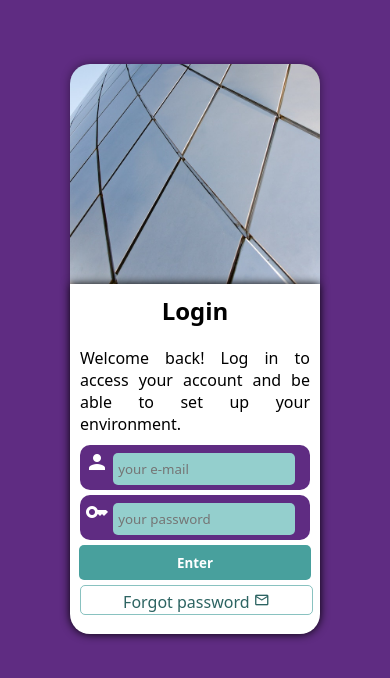
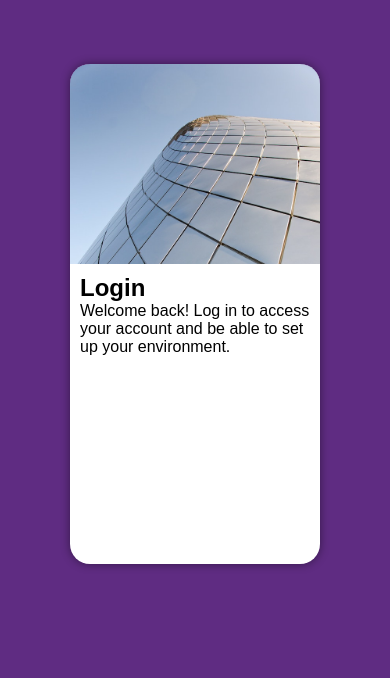
Before and after one commit to SilasFas/Login-screen, a plain HTML site: page index.html in a window 390 px wide. Shown: the part 108-786 px from the top of the page. Drawn offline with Linux system fonts and the light colour scheme.

Commit message:
UI interface mobile first

```diff
--- a/index.html
+++ b/index.html
@@ -15,28 +15,18 @@
 
 <body>
     <main>
-        <section class="image">
-            <!--The photo is being set by using css-->
-        </section>
-        <section class="login">
-            <h1>Login</h1>
-            <p>Welcome back! Log in to access your account and be able to set up your environment.</p>
-            <form action="form.php" method="post">
-                <p id="user">
-                    <span class="material-icons" id="icon">person</span>
-                    <input type="email" name="email" id="inside" placeholder="your e-mail" required>
-                </p>
-                <p id="user">
-                    <span class="material-icons" id="icon">key</span>
-                    <input type="password" name="" id="inside" placeholder="your password" required minlength="8">
-                </p>
-                <input type="submit" value="Enter" id="enter">
-                <p id="link_p">
-                    <a href="#" id="link">Forgot password
-                        <span class="material-icons" id="mail_icon">mail_outline</span>
-                    </a>
-                </p>
-            </form>
+        <section id="login">
+            <div id="image">
+                <!--Image inserted by using CSS-->
+            </div>
+
+            <div id="form">
+                <h1>Login</h1>
+                <p>Welcome back! Log in to access your account and be able to set up your environment.</p>
+                <form action="form.php" method="post">
+
+                </form>
+            </div>
         </section>
     </main>
 </body>
--- a/style/mobile_first.css
+++ b/style/mobile_first.css
@@ -7,139 +7,50 @@ color: #5F2C82
 #94CFCD
 */
 
-
 * {
+    font-family: Arial, Helvetica, sans-serif;
+    padding: 0px;
     margin: 0px;
-    padding: 0px;
-    font-family: system-ui, -apple-system, BlinkMacSystemFont, 'Segoe UI', Roboto, Oxygen, Ubuntu, Cantarell, 'Open Sans', 'Helvetica Neue', sans-serif;
-
-    /*box-sizing: border-box;*/
+    box-sizing: border-box;
 }
 
-body {
+body,
+html {
+    background-color: #5F2C82;
+    height: 100vh;
     width: 100vw;
-    height: 100vh;
-    position: relative;
-
-    background-color: #5F2C82;
-
 }
 
 main {
+    position: relative;
+
+    height: 100vh;
+    width: 100vw;
+}
+
+#login {
+    background-color: white;
+    width: 250px;
+    height: 500px;
+    border-radius: 20px;
+    overflow: hidden;
     position: absolute;
     top: 50%;
     left: 50%;
     transform: translate(-50%, -50%);
-
-    height: 500px;
-    width: 250px;
-    margin: auto;
-
-
-    /*height: 100vh;*/
-    /*width: 100vw;*/
+    box-shadow: 0px 0px 10px rgba(0, 0, 0, 0.450);
 }
 
-.image {
-    background-color: blueviolet;
+#image {
+    display: block;
+    background-color: #5F2C82;
     background-image: url(../images/building.jpg);
-    background-position: bottom left;
+    background-size: cover;
+    background-repeat: no-repeat;
     height: 200px;
-    padding: 10px;
-    border-radius: 20px 20px 0px 0px;
-    background-repeat: no-repeat;
-    background-size: cover;
-    box-shadow: 0px 0px 10px rgba(0, 0, 0, 0.450);
-
 }
 
-.login {
-    background-color: white;
-    border-radius: 0px 0px 20px 20px;
-    height: 350px;
-    box-shadow: 0px 0px 10px black;
-}
-
-h1 {
-    text-align: center;
+#form {
+    display: block;
     padding: 10px;
 }
-
-p {
-    text-align: justify;
-    padding: 5px;
-    margin: 5px;
-}
-
-form {
-    margin: 5px;
-}
-
-#user {
-    background-color: #5F2C82;
-    border-radius: 10px;
-
-}
-
-#icon {
-    color: white;
-}
-
-#inside {
-    background-color: #94CFCD;
-    width: 80%;
-    border: none;
-    height: 30px;
-    border-radius: 5px;
-    padding: 1px 1px 1px 5px;
-}
-
-#inside:focus {
-    background-color: white;
-}
-
-#enter {
-    display: block;
-    width: 97%;
-    color: white;
-    padding: 5px;
-    border-radius: 5px;
-    border: none;
-    background-color: #48a09d;
-    font-weight: bolder;
-    margin: auto;
-    height: 35px;
-}
-
-#enter:hover {
-    background-color: #2D6462;
-    transition-duration: 0.5s;
-}
-
-#link {
-    width: 96%;
-    padding: 5px;
-    margin: auto;
-    display: block;
-    text-decoration: none;
-    text-align: center;
-    border: 1px solid #48a09da4;
-    border-radius: 5px;
-    color: #2D6462;
-    font-weight: 100;
-    height: 50%;
-}
-
-#mail_icon {
-    font-size: medium;
-}
-
-#link:hover {
-    background-color: rgba(2, 224, 224, 0.801);
-    transition-duration: 0.5s;
-}
-
-#link_p {
-    margin: auto;
-    height: 35px;
-}
```
